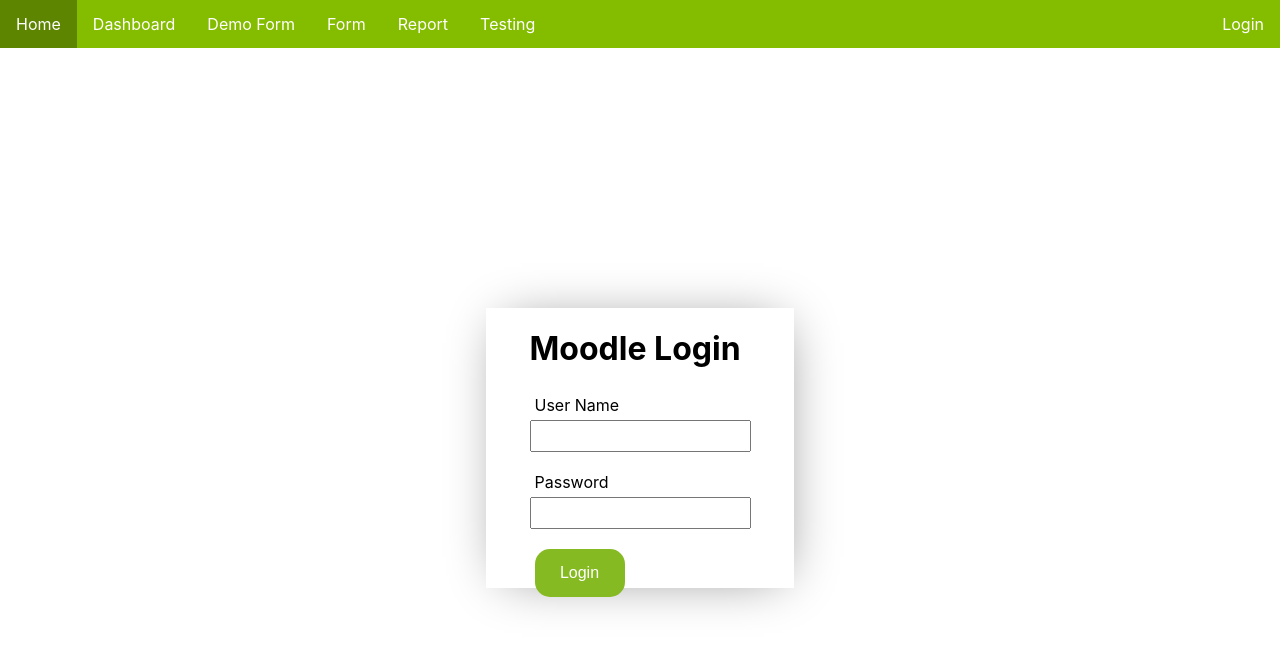
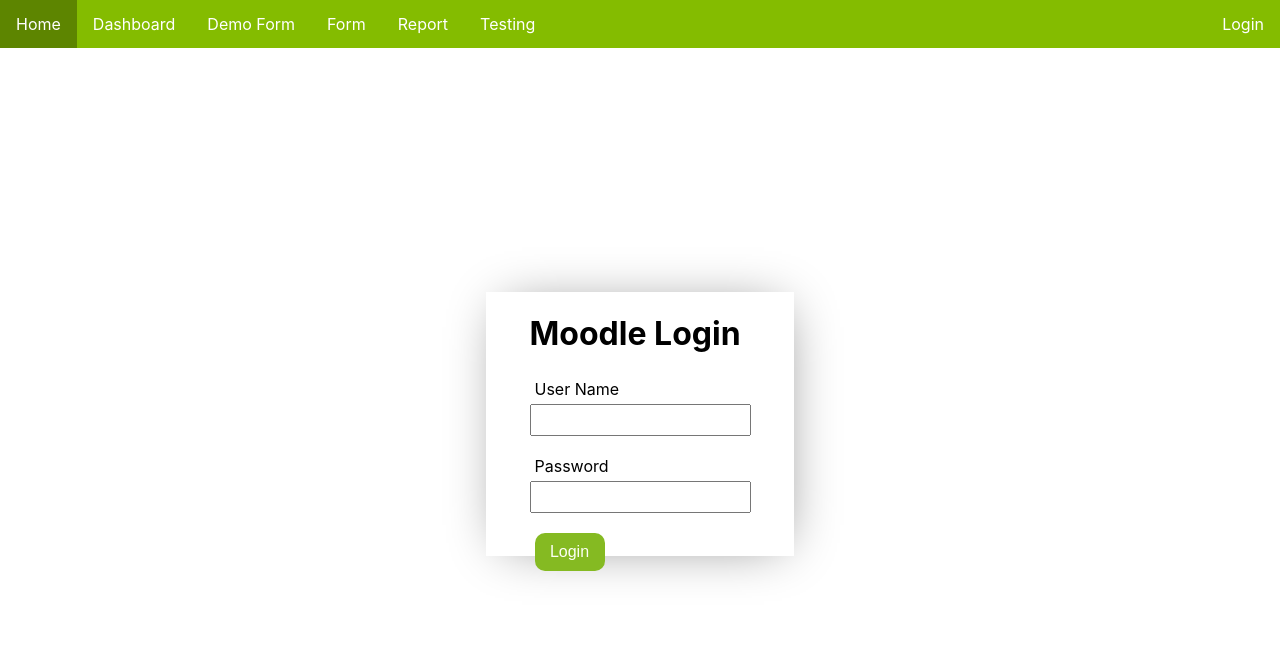
Before and after one commit to iustaad/bootcamp, a Next.js app: page /login in a window 1280 px wide. Shown: the top 648 px of the page. Built offline with nearby package versions, Linux system fonts and the light colour scheme.

Commit message:
Refactor.

```diff
--- a/pages/demoform.js
+++ b/pages/demoform.js
@@ -69,7 +69,7 @@
                   </div>
                   <div>
                     <button className={styles.button} type="submit">
-                      submit
+                      <span>Submit</span>
                     </button>
                   </div>
                 </Form>
--- a/pages/login.js
+++ b/pages/login.js
@@ -8,6 +8,7 @@
 import { TextField } from "../components/TextField";
 // styles used for styling of this component
 import styles from "../styles/login.module.css";
+import Link from "next/link";
 // handle http request
 import user from "../services/user";
 
@@ -59,10 +60,11 @@
                   name="password"
                   type="password"
                 />
-
-                <button className={styles.button} type="submit">
-                  Login
-                </button>
+                <Link href="/dashboard">
+                  <button className={styles.button} type="submit">
+                    Login
+                  </button>
+                </Link>
               </Form>
             </div>
           </div>
--- a/styles/Login.module.css
+++ b/styles/Login.module.css
@@ -3,7 +3,7 @@
   flex-direction: column;
   justify-content: center;
   align-items: center;
-  height: 100vh;
+  height: 94vh;
 }
 
 .card {
@@ -26,14 +26,14 @@
 }
 
 .button {
-  border-radius: 15px;
+  border-radius: 10px;
   background-color: #85ba22;
   border: none;
-  color: #ffffff;
+  color: #fcfff5;
   text-align: center;
   font-size: 16px;
-  padding: 15px;
-  width: 90px;
+  padding: 10px;
+  width: 70px;
   transition: all 0.5s;
   cursor: pointer;
   margin: 5px;
--- a/styles/demoform.module.css
+++ b/styles/demoform.module.css
@@ -11,22 +11,40 @@
 }
 
 .button {
-  background-color: #071538;
-  border: 1px solid black;
-  color: white;
-  padding: 15px 32px;
+  border-radius: 4px;
+  background-color: #85ba22;
+  border: none;
+  color: #f6ffe0;
   text-align: center;
-  text-decoration: none;
-  display: inline-block;
   font-size: 16px;
-  margin: 4px 2px;
+  padding: 15px;
+  width: 100px;
+  transition: all 0.5s;
   cursor: pointer;
-  -webkit-transition-duration: 0.4s; /* Safari */
-  transition-duration: 0.4s;
-  margin: 10px;
+  margin: 5px;
 }
 
-.button2:hover {
-  box-shadow: 0 12px 16px 0 rgba(248, 248, 248, 0.24),
-    0 17px 50px 0 rgba(0, 0, 0, 0.19);
+.button span {
+  cursor: pointer;
+  display: inline-block;
+  position: relative;
+  transition: 0.5s;
 }
+
+.button span:after {
+  content: "\00bb";
+  position: absolute;
+  opacity: 0;
+  top: 0;
+  right: -20px;
+  transition: 0.5s;
+}
+
+.button:hover span {
+  padding-right: 25px;
+}
+
+.button:hover span:after {
+  opacity: 1;
+  right: 0;
+}
```
